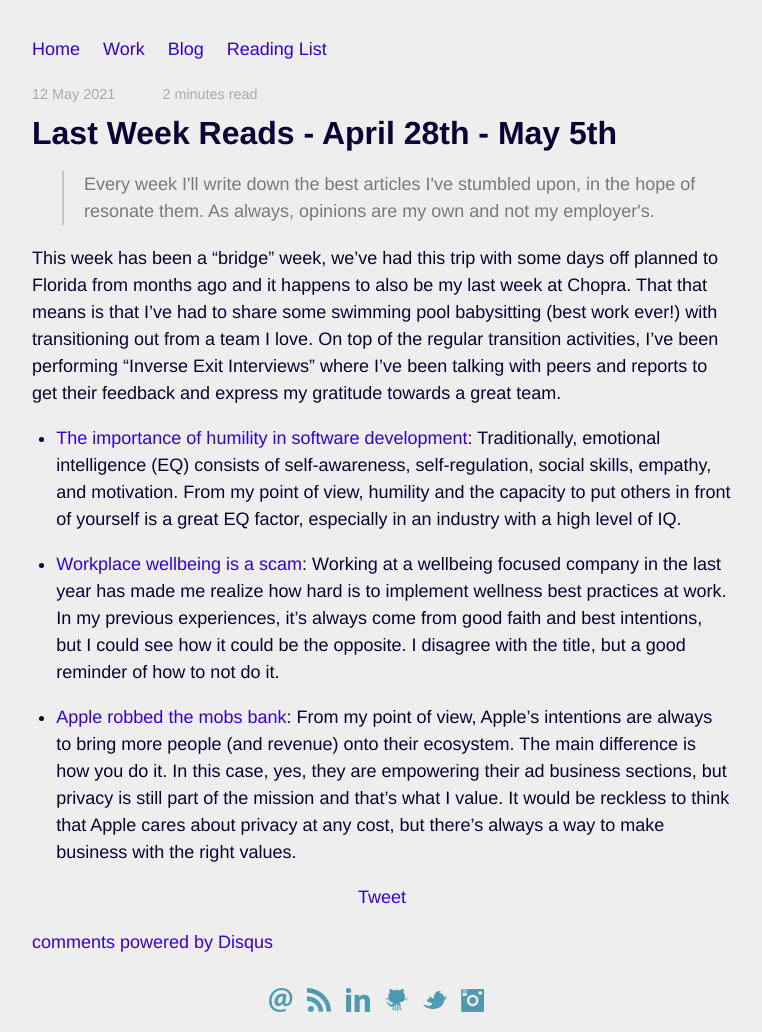
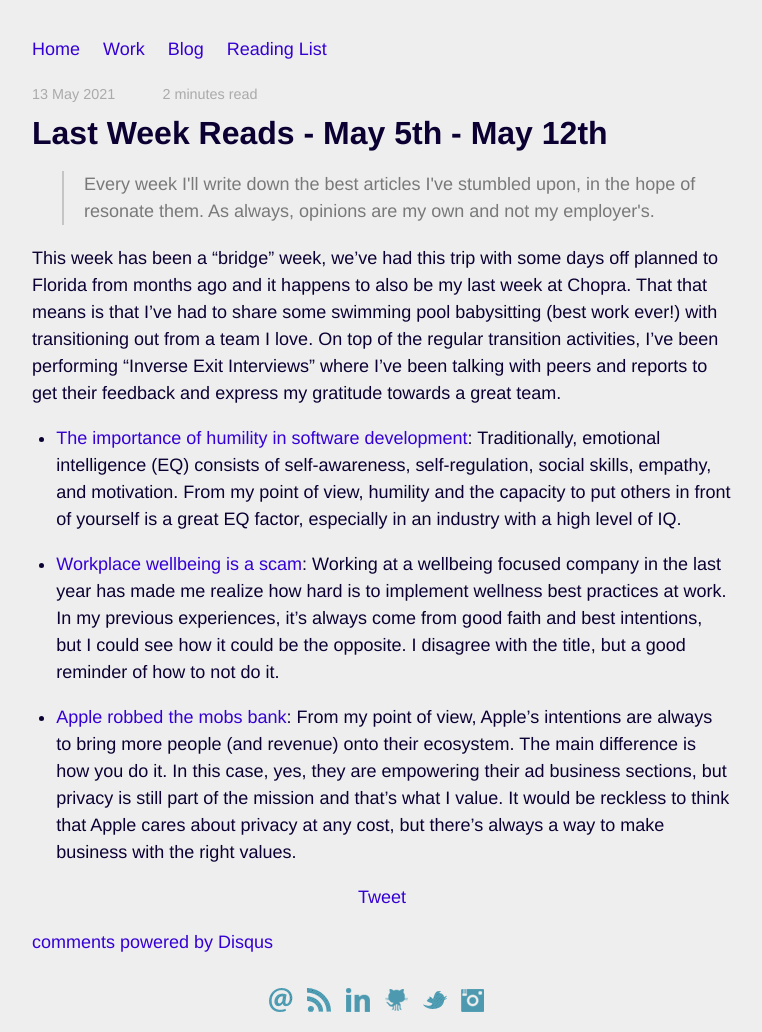
Before and after one commit to EdSancha/edsancha.github.io, a Jekyll site: the page built from blog/_posts/2021-05-12-last-week-reads.markdown, in a window 1280 px wide. Shown: the whole page, without its empty margins (258-1020 px from the left). Built offline with Jekyll 4.4.1, drawn with Linux system fonts in a browser that asks for light colours; comment, search, counter and statistics services are not loaded.

Commit message:
Small fixes

```diff
--- a/blog/_posts/2021-05-12-last-week-reads.markdown
+++ b/blog/_posts/2021-05-12-last-week-reads.markdown
@@ -1,8 +1,8 @@
 ---
 layout: last-week-read
-title:  "Last Week Reads - April 28th - May 5th"
-description:  "Bridge week, ad-privacy, app startup growing pains, and diversity."
-date:   2021-05-12 14:30:00
+title:  "Last Week Reads - May 5th - May 12th"
+description:  "Bridge week, humility, workplace wellbeing, and privacy in ad industry."
+date:   2021-05-13 22:00:00
 timeToRead: 2 minutes read
 categories: reading management
 ---
```
